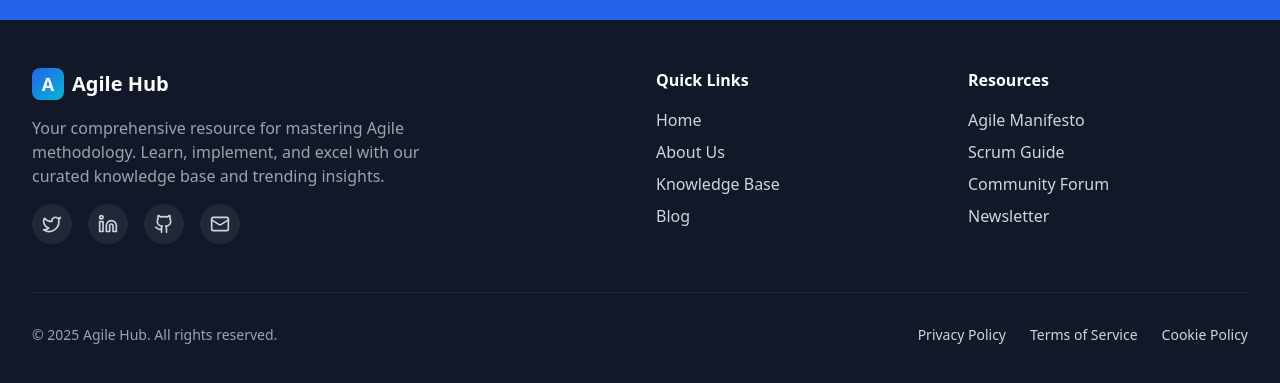
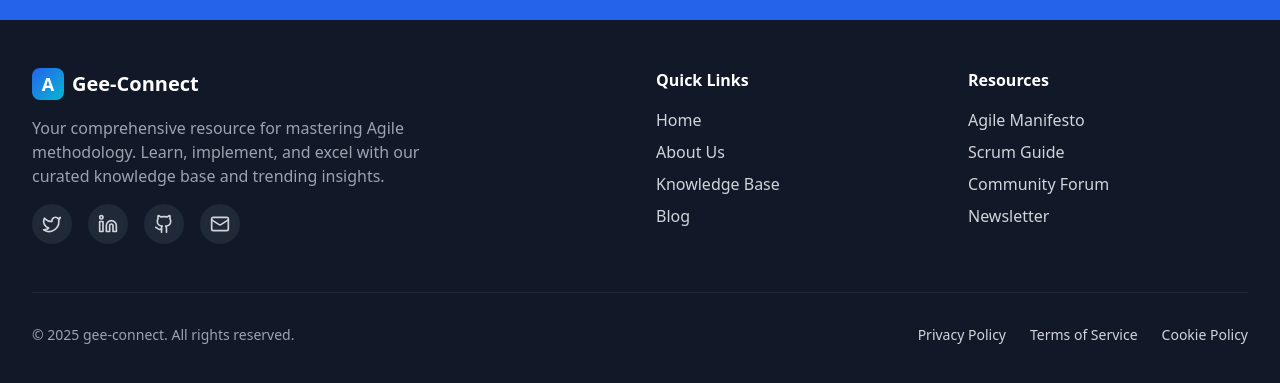
Before and after one commit to femgee/gee-connect, a React (Vite) app: page / in a window 1280 px wide. Shown: the part 1549-1932 px from the top of the page. Built offline with nearby package versions, Linux system fonts and the light colour scheme; no server answers.

Commit message:
Copyright text changed

```diff
--- a/src/components/Footer.tsx
+++ b/src/components/Footer.tsx
@@ -16,7 +16,7 @@ export function Footer({ onNavigate }: FooterProps) {
               <div className="w-8 h-8 bg-gradient-to-br from-blue-600 to-cyan-500 rounded-lg flex items-center justify-center">
                 <span className="text-white font-bold text-lg">A</span>
               </div>
-              <h3 className="text-xl font-bold text-white">Agile Hub</h3>
+              <h3 className="text-xl font-bold text-white">Gee-Connect</h3>
             </div>
             <p className="text-gray-400 mb-4 max-w-md">
               Your comprehensive resource for mastering Agile methodology. Learn, implement,
@@ -51,7 +51,7 @@ export function Footer({ onNavigate }: FooterProps) {
                 <Github size={20} />
               </a>
               <a
-                href="mailto:contact@agilehub.com"
+                href="mailto:contact@gee-connect.info"
                 className="w-10 h-10 bg-gray-800 rounded-full flex items-center justify-center hover:bg-blue-600 transition-colors"
                 aria-label="Email"
               >
@@ -128,7 +128,7 @@ export function Footer({ onNavigate }: FooterProps) {
         <div className="border-t border-gray-800 mt-12 pt-8">
           <div className="flex flex-col md:flex-row justify-between items-center space-y-4 md:space-y-0">
             <p className="text-gray-400 text-sm">
-              &copy; {currentYear} Agile Hub. All rights reserved.
+              &copy; {currentYear} gee-connect. All rights reserved.
             </p>
             <div className="flex space-x-6 text-sm">
               <a href="#" className="hover:text-white transition-colors">
```
